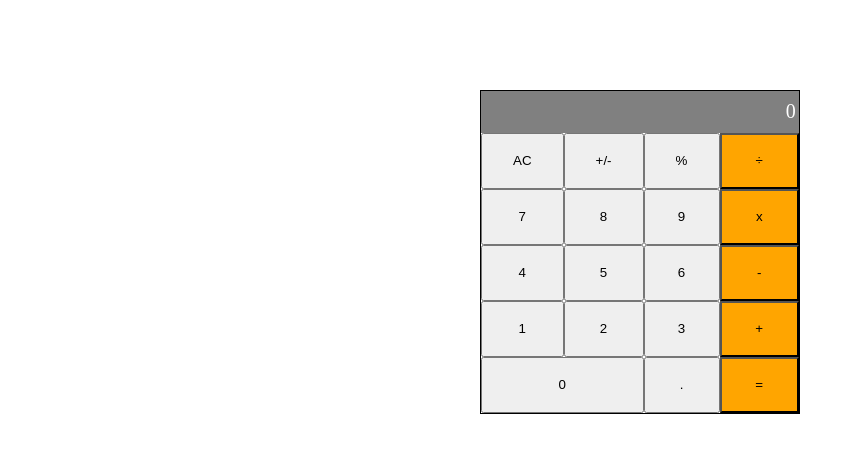
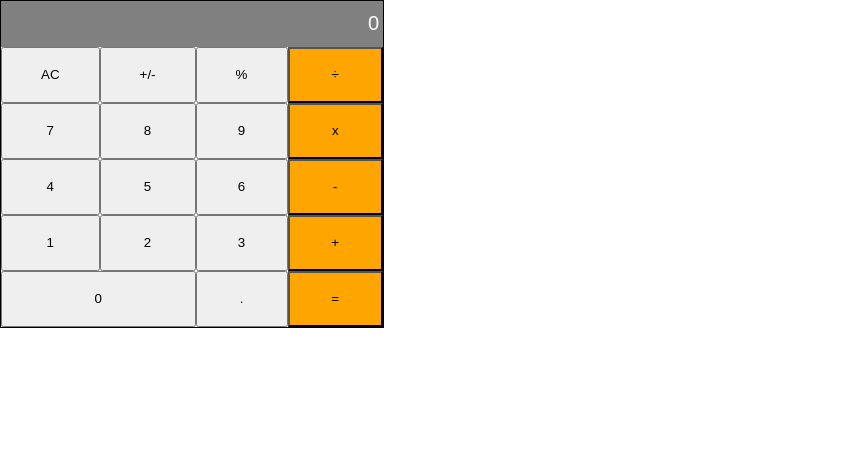
Before and after one commit to phelian23/math-magician, a React (Create React App) app: page / in a window 1280 px wide. Shown: the top 452 px of the page, without its empty margins (0-863 px from the left). Built offline with nearby package versions, Linux system fonts and the light colour scheme.

Commit message:
Update calculator styles

```diff
--- a/src/App.css
+++ b/src/App.css
@@ -2,17 +2,28 @@
   margin: 0;
   padding: 0;
   box-sizing: border-box;
+  font-family: sans-serif;
 }
 
 .disflex {
   display: flex;
 }
 
+.main-calc {
+  justify-content: space-between;
+  padding: 5% 8%;
+}
+
+.calc-text {
+  font-size: 22px;
+  font-weight: bold;
+}
+
 .calculator {
   flex-direction: column;
-  width: 25%;
+  width: 30%;
+  margin-right: 20%;
   height: 100%;
-  margin: 7% auto;
   border: 1px solid;
   font-size: 20px;
 }
```
